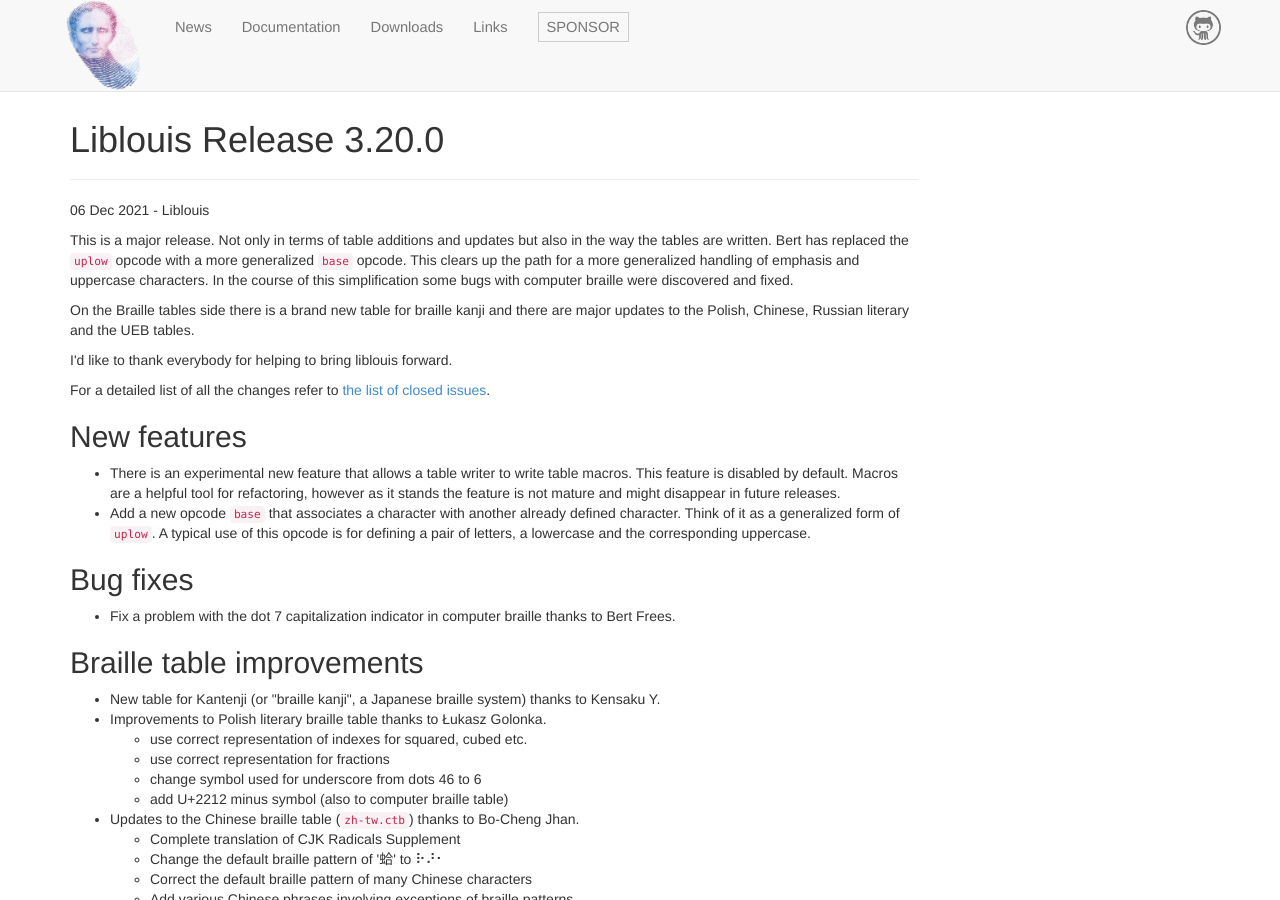
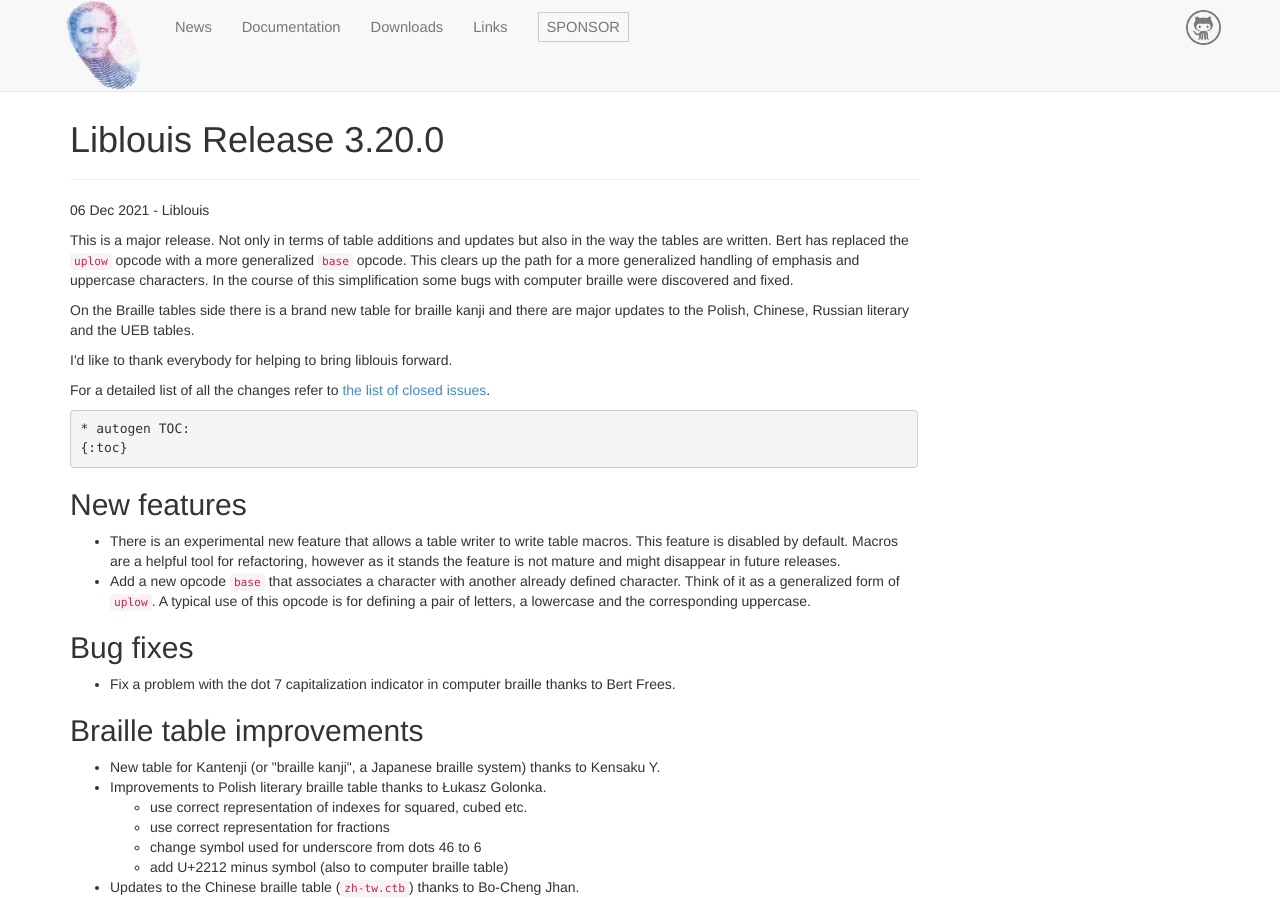
Before and after one commit to liblouis/liblouis.github.io, a Jekyll site: the page built from _posts/2021-12-06-liblouis-release-3.20.0.md, in a window 1280 px wide and 900 px high. Built offline with Jekyll 4.4.1, drawn with Linux system fonts in a browser that asks for light colours.

Commit message:
Testing a different toc

```diff
--- a/_posts/2021-12-06-liblouis-release-3.20.0.md
+++ b/_posts/2021-12-06-liblouis-release-3.20.0.md
@@ -11,7 +11,8 @@
 
 For a detailed list of all the changes refer to [the list of closed issues](https://github.com/liblouis/liblouis/milestone/30?closed=1).
 
-{:toc}
+    * autogen TOC:
+    {:toc}
 
 
 New features
```
